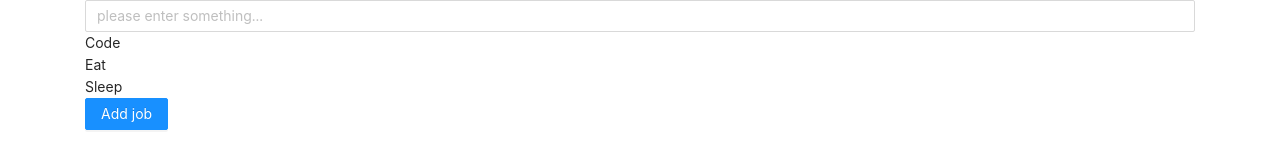
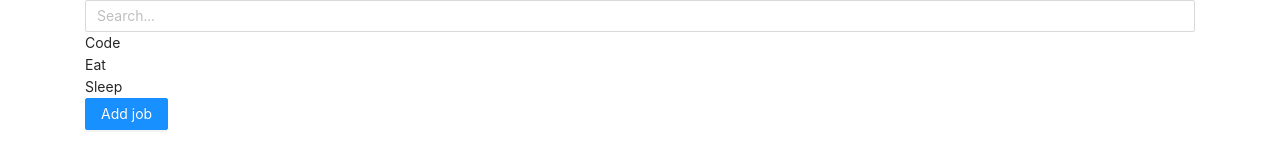
Before and after one commit to GLab-cloud/Go, a React (Create React App) app in the folder TodoListApp/React FE/: page / in a window 1280 px wide. Shown: the top 160 px of the page. Built offline with nearby package versions, Linux system fonts and the light colour scheme.

Commit message:
setSearch, useState

```diff
--- a/TodoListApp/React FE/src/App.js
+++ b/TodoListApp/React FE/src/App.js
@@ -1,7 +1,9 @@
-import React from 'react';
+import React, {
+    useState
+} from 'react';
 import { Button, Input } from 'antd';
 const list = [{
-        id: 1,
+        id: 0,
         title: 'Code'
     },
     {
@@ -14,6 +16,8 @@ const list = [{
 ]
 
 function App() {
+    const [search, setSearch] = useState('')
+    console.log(search)
     const renderList = () => {
         const l = list.map(item => {
             return ( <
@@ -26,7 +30,8 @@ function App() {
             )
         })
         l.push( <
-            Button onClick = { handleAdd }
+            Button key = {-1 }
+            onClick = { handleAdd }
             type = "primary" > Add job < /Button>
         )
         return l
@@ -37,7 +42,13 @@ function App() {
     return ( <
         div className = 'container' >
         <
-        Input placeholder = "please enter something..." / >
+        Input value = {
+            search
+        }
+        onChange = {
+            e => setSearch(e.target.value)
+        }
+        placeholder = "Search..." / >
         <
         div > {
             renderList()
```
